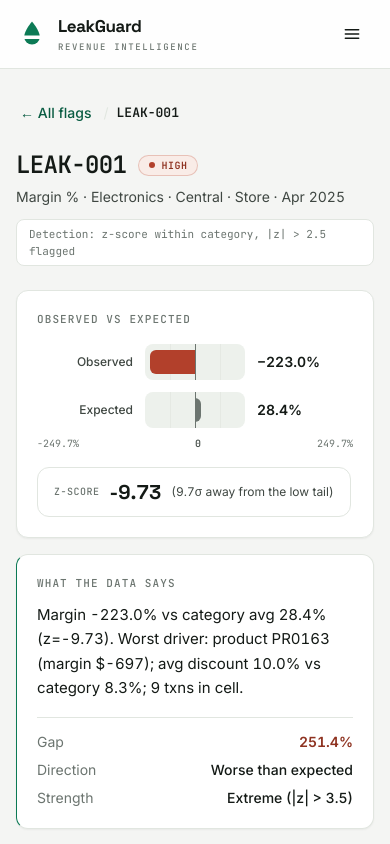
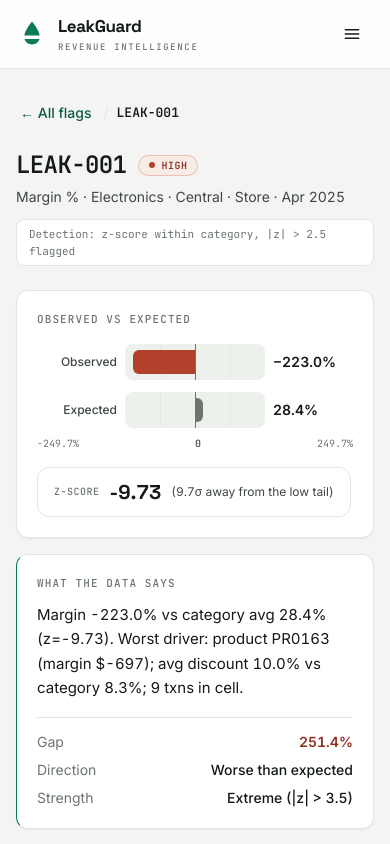
Before and after one commit to kunal4060/money-leak, a Next.js app in the folder web/: page /explain/LEAK-001 in a window 390 px wide. Shown: the top 844 px of the page. Built offline with nearby package versions, Linux system fonts and the light colour scheme.

Commit message:
feat(web): responsive polish — mobile hamburger nav, phone type scale, 44px tap targets, table scroll + chart label fixes

```diff
--- a/web/components/ObservedVsExpected.tsx
+++ b/web/components/ObservedVsExpected.tsx
@@ -27,8 +27,8 @@ export default function ObservedVsExpected({
   const w = (v: number) => `${(Math.abs(v) / half) * 50}%`;
 
   const row = (label: string, value: number, color: string) => (
-    <div className="flex items-center gap-3">
-      <div className="w-24 shrink-0 text-right text-xs font-medium text-ink2">{label}</div>
+    <div className="flex items-center gap-2 sm:gap-3">
+      <div className="w-20 shrink-0 text-right text-xs font-medium text-ink2 sm:w-24">{label}</div>
       <div className="relative h-9 flex-1 rounded-lg bg-sagesoft">
         {/* zero line */}
         <div className="absolute left-1/2 top-0 h-full w-px bg-fog" />
@@ -47,7 +47,7 @@ export default function ObservedVsExpected({
           />
         )}
       </div>
-      <div className="tnum w-24 shrink-0 text-sm font-semibold text-ink">{fmtPct(value)}</div>
+      <div className="tnum w-20 shrink-0 text-sm font-semibold text-ink sm:w-24">{fmtPct(value)}</div>
     </div>
   );
 
```
